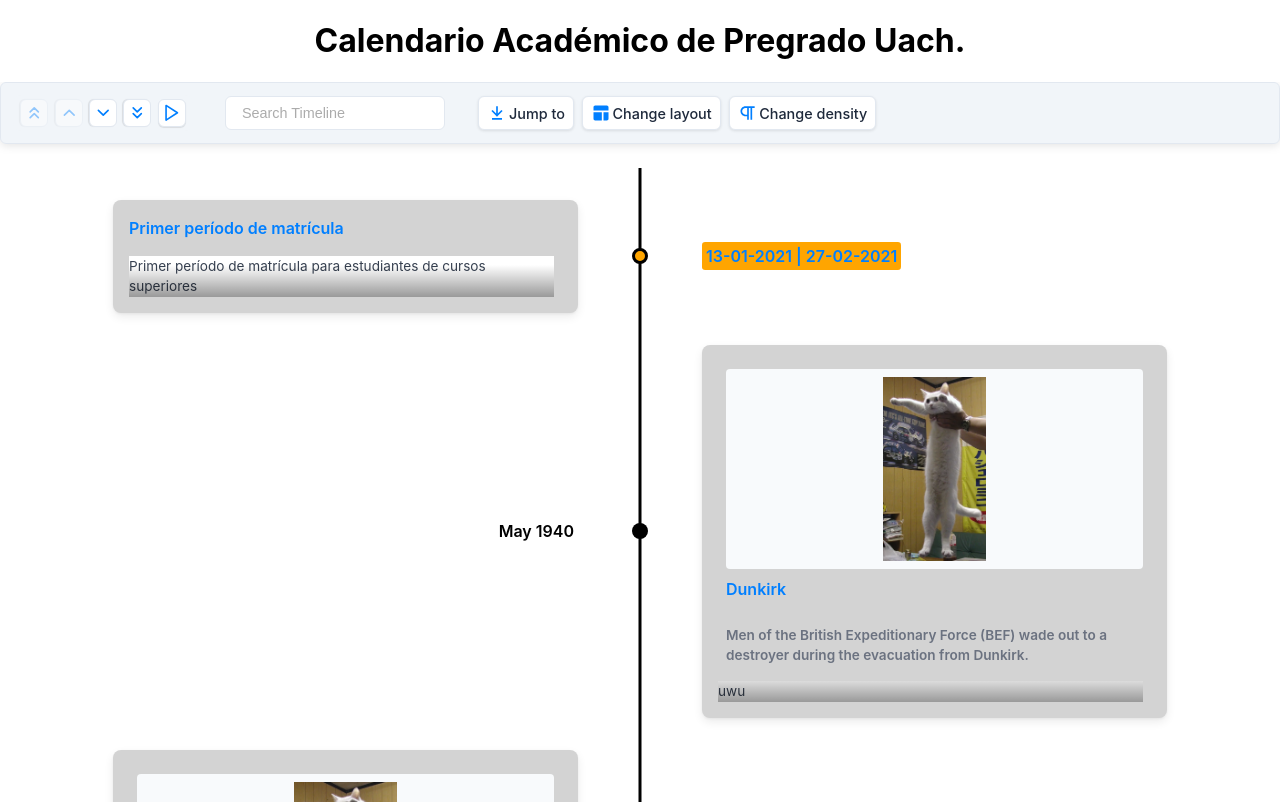
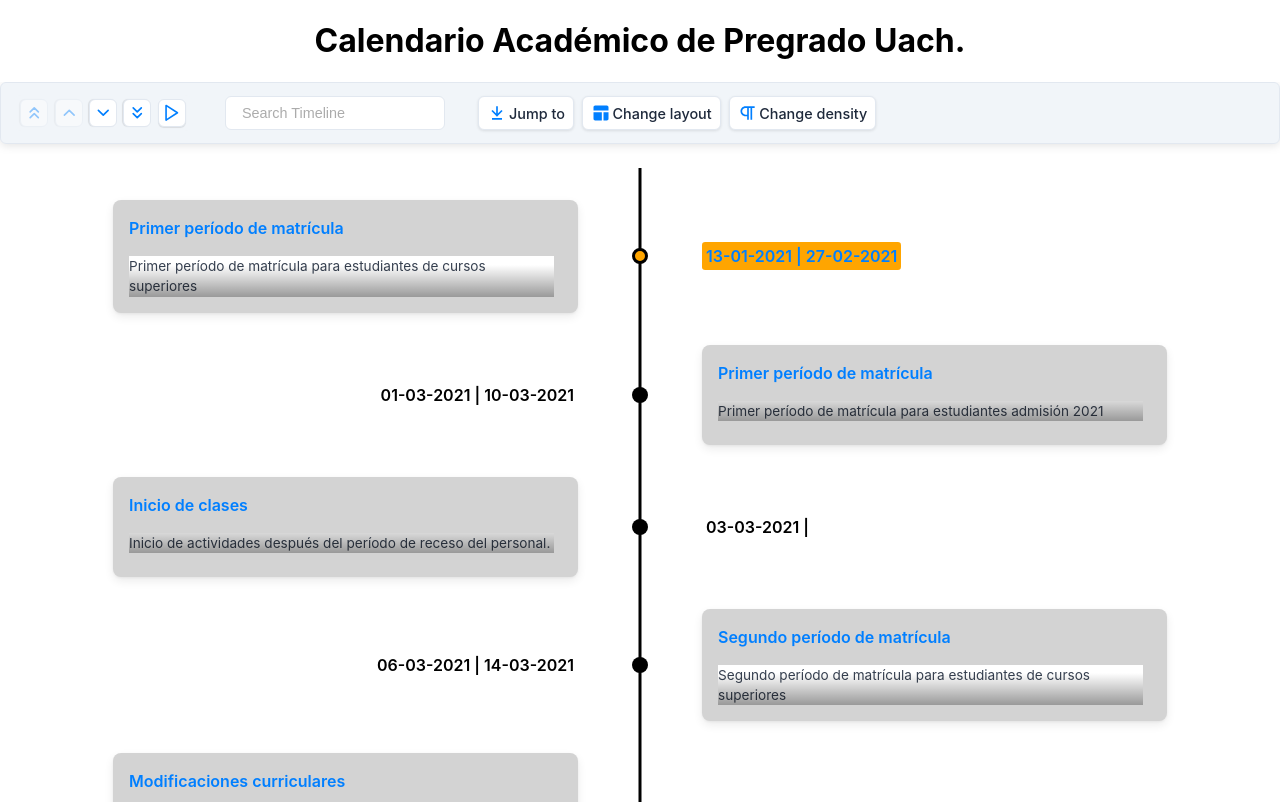
Before and after one commit to isiIH/isi-y-sus-esclavos, a Next.js app: page /page4 in a window 1280 px wide. Built offline with nearby package versions, Linux system fonts and the light colour scheme.

Commit message:
Agregué los datos del calendario al timeline

```diff
--- a/public/data/data.js
+++ b/public/data/data.js
@@ -1,58 +1,17 @@
 import items from "../data/calendario.json"
 
-/*const data = [],
+var data = [];
 
-for(const i=0; i<items.eventos.length; i++){
-    data.push({
+for(var i=0; i<items.eventos.length; i++){
+    data.push(
+        {
+            title: items.eventos[i].fechaInicio + " | " + items.eventos[i].fechaTermino,
+            cardTitle: items.eventos[i].titulo,
+            cardDetailedText: items.eventos[i].descripcion,
+        }
+    );
+}
 
-    });
-}*/
-
-const data = [
-    {
-        title: items.eventos[0].fechaInicio + " | " + items.eventos[0].fechaTermino,
-        cardTitle: items.eventos[0].titulo,
-        cardDetailedText: items.eventos[0].descripcion,
-    },
-    {
-        title: "May 1940",
-        cardTitle: "Dunkirk",
-        cardSubtitle:
-        "Men of the British Expeditionary Force (BEF) wade out to a destroyer during the evacuation from Dunkirk.",
-        cardDetailedText: "uwu",
-        media: {
-            type: "IMAGE",
-            source: {
-                url: "../../images/gato.png"
-            }
-        }
-    },
-    {
-        title: "May 1940",
-        cardTitle: "Dunkirk",
-        cardSubtitle:
-        "Men of the British Expeditionary Force (BEF) wade out to a destroyer during the evacuation from Dunkirk.",
-        cardDetailedText: "uwu",
-        media: {
-            type: "IMAGE",
-            source: {
-                url: "../../images/gato.png"
-            }
-        }
-    },
-    {
-        title: "May 1940",
-        cardTitle: "Dunkirk",
-        cardSubtitle:
-        "Men of the British Expeditionary Force (BEF) wade out to a destroyer during the evacuation from Dunkirk.",
-        cardDetailedText: "uwu",
-        media: {
-            type: "IMAGE",
-            source: {
-                url: "../../images/gato.png"
-            }
-        }
-    }
-];
+console.log(items.eventos.length);
 
 export default data;
```
